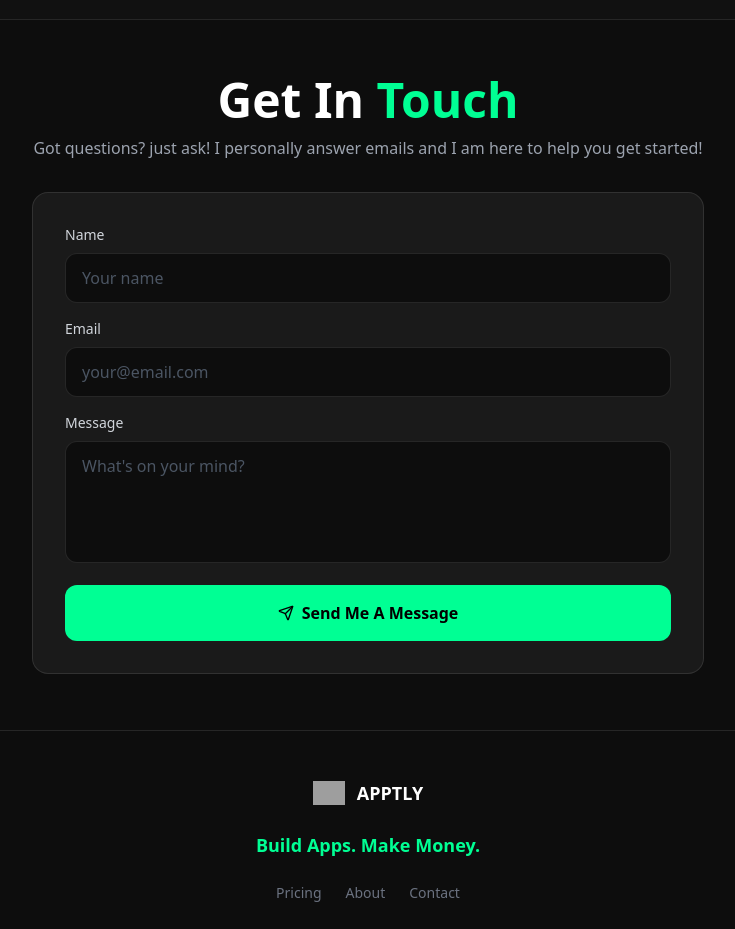
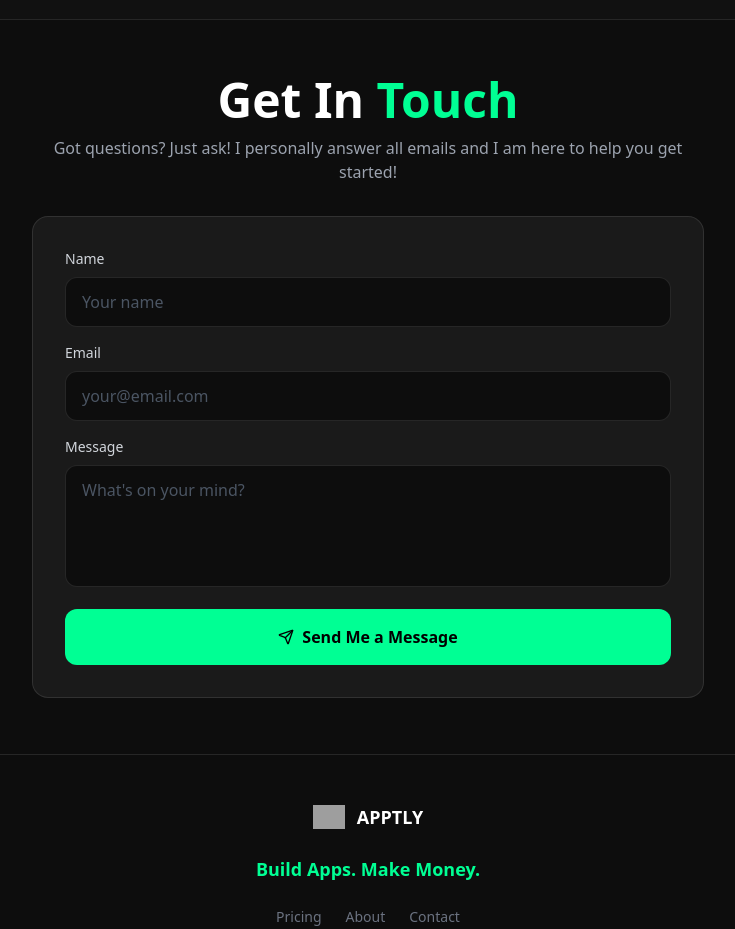
Before and after one commit to myapptly/apptly-website, a Next.js app: page / in a window 1280 px wide. Shown: the part 5320-6249 px from the top of the page, without its empty margins (272-1007 px from the left). Built offline with nearby package versions, Linux system fonts and the light colour scheme; grey boxes are pictures that could not be loaded.

Commit message:
Update contact

```diff
--- a/components/contact.tsx
+++ b/components/contact.tsx
@@ -41,7 +41,7 @@ export function Contact() {
           <h2 className="text-4xl md:text-5xl font-black mb-3">
             Get In <span className="text-[#00FF94]">Touch</span>
           </h2>
-          <p className="text-gray-400">Got questions? just ask! I personally answer emails and I am here to help you get started!</p>
+          <p className="text-gray-400">Got questions? Just ask! I personally answer all emails and I am here to help you get started!</p>
         </motion.div>
 
         {submitted ? (
@@ -102,7 +102,7 @@ export function Contact() {
               className="w-full flex items-center justify-center gap-2 bg-[#00FF94] text-black font-black py-4 rounded-xl hover:bg-[#00e085] transition-all hover:scale-105 disabled:opacity-70 disabled:cursor-not-allowed"
             >
               <Send className="w-4 h-4" />
-              {submitting ? "Sending..." : "Send Me A Message"}
+              {submitting ? "Sending..." : "Send Me a Message"}
             </button>
           </motion.form>
         )}
```
